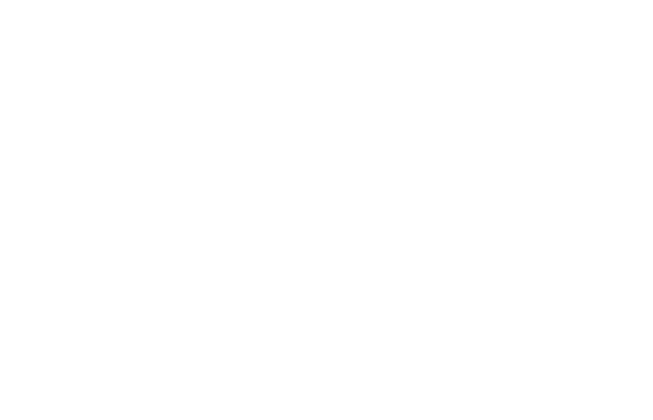
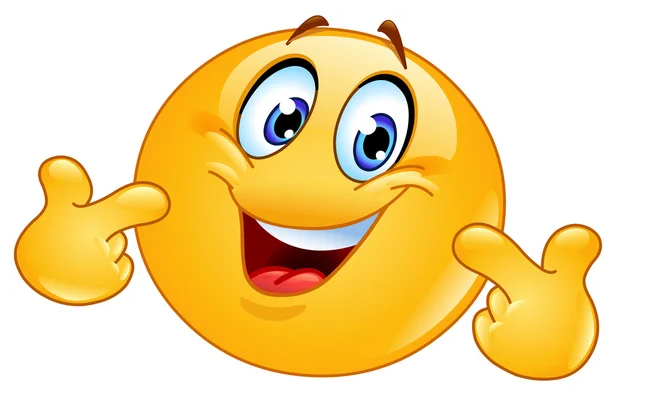
Before and after one commit to polianalemos3/polianalemos3.github.io, a plain HTML site: page index.html in a window 1280 px wide. Shown: the whole page, without its empty margins (0-653 px from the left). Drawn offline with Linux system fonts and the light colour scheme.

Commit message:
Add files via upload

```diff
--- a/index.html
+++ b/index.html
@@ -6,6 +6,6 @@
     <title>Document</title>
 </head>
 <body>
-
+    <img src="emoji.jpg"alt="" >
 </body>
 </html>
```
